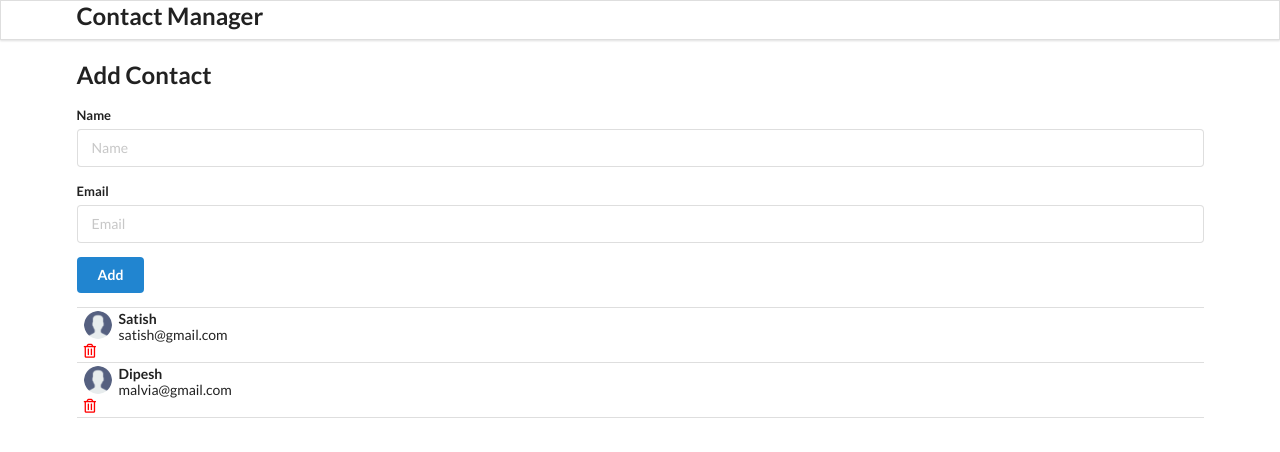
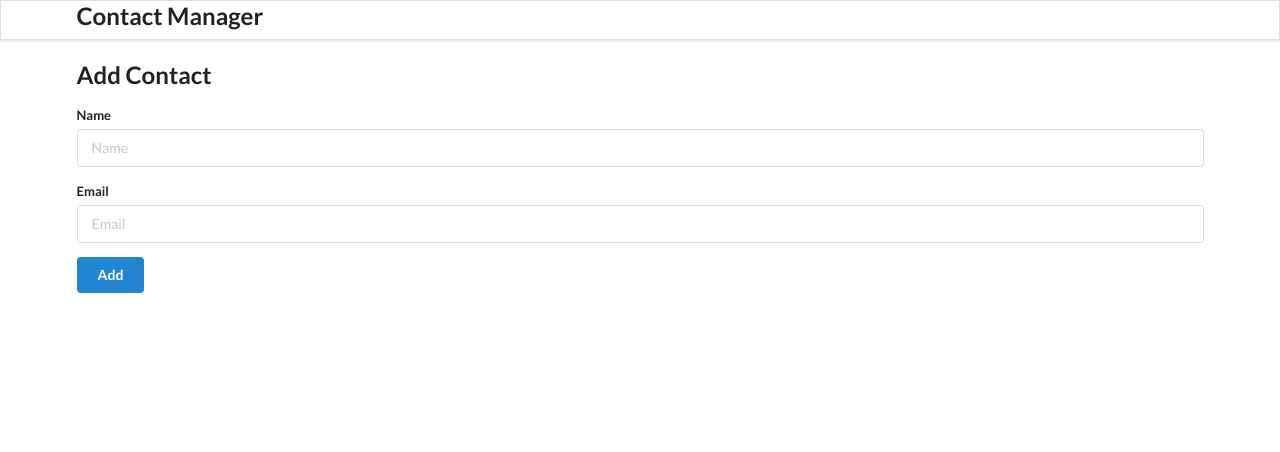
Before and after one commit to satishgupta07/ReactJS, a React (Create React App) app in the folder contact-app/: page / in a window 1280 px wide. Shown: the top 452 px of the page. Built offline with nearby package versions, Linux system fonts and the light colour scheme.

Commit message:
useState, Pass Function as Prop and Update the State using setState()
Signed-off-by: Satish Kumar <satish.kumar06@nagarro.com>

```diff
--- a/contact-app/src/App.js
+++ b/contact-app/src/App.js
@@ -1,25 +1,20 @@
-import React from 'react'
+import React, { useState } from 'react'
 import AddContact from './components/AddContact'
 import ContactList from './components/ContactList'
 import Header from './components/Header'
 
 function App() {
-  const contacts = [
-    {
-      id: "1",
-      name: "Satish",
-      email: "satish@gmail.com"
-    },
-    {
-      id: "2",
-      name: "Dipesh",
-      email: "malvia@gmail.com"
-    }
-  ]
+  const [contacts, setContacts] = useState([]);
+
+  const addContactHandler = (contact) => {
+    console.log(contact);
+    setContacts([...contacts, contact])
+  }
+
   return (
     <div className="ui container">
       <Header />
-      <AddContact />
+      <AddContact addContactHandler={addContactHandler}/>
       <ContactList contacts={contacts} />
     </div>
   )
--- a/contact-app/src/components/AddContact.js
+++ b/contact-app/src/components/AddContact.js
@@ -1,18 +1,42 @@
 import React from 'react'
 
 export class AddContact extends React.Component {
+  state = {
+    name: "",
+    email: ""
+  }
+
+  add = (e) => {
+    e.preventDefault();
+    if(this.state.name === "" || this.state.email === "") {
+      alert("All fields are mandatory !!");
+      return
+    }
+
+    this.props.addContactHandler(this.state);
+    this.setState({name: "", email: ""})
+
+    console.log(this.state);
+  }
+
   render() {
     return (
         <div className="ui main" style={{marginTop: "60px"}}>
         <h2>Add Contact</h2>
-            <form className="ui form">
+            <form className="ui form" onSubmit={this.add}>
             <div className="field">
                 <label>Name</label>
-                <input type="text" name="name" placeholder="Name"/>
+                <input type="text" name="name" placeholder="Name"
+                 value={this.state.name}
+                 onChange={(e) => this.setState({name : e.target.value})}
+                />
             </div>
             <div className="field">
                 <label>Email</label>
-                <input type="text" name="email" placeholder="Email"/>
+                <input type="text" name="email" placeholder="Email"
+                  value={this.state.email}
+                  onChange={(e) => this.setState({email : e.target.value})}
+                />
             </div>
             <button className="ui button blue">Add</button>
             </form>
```
